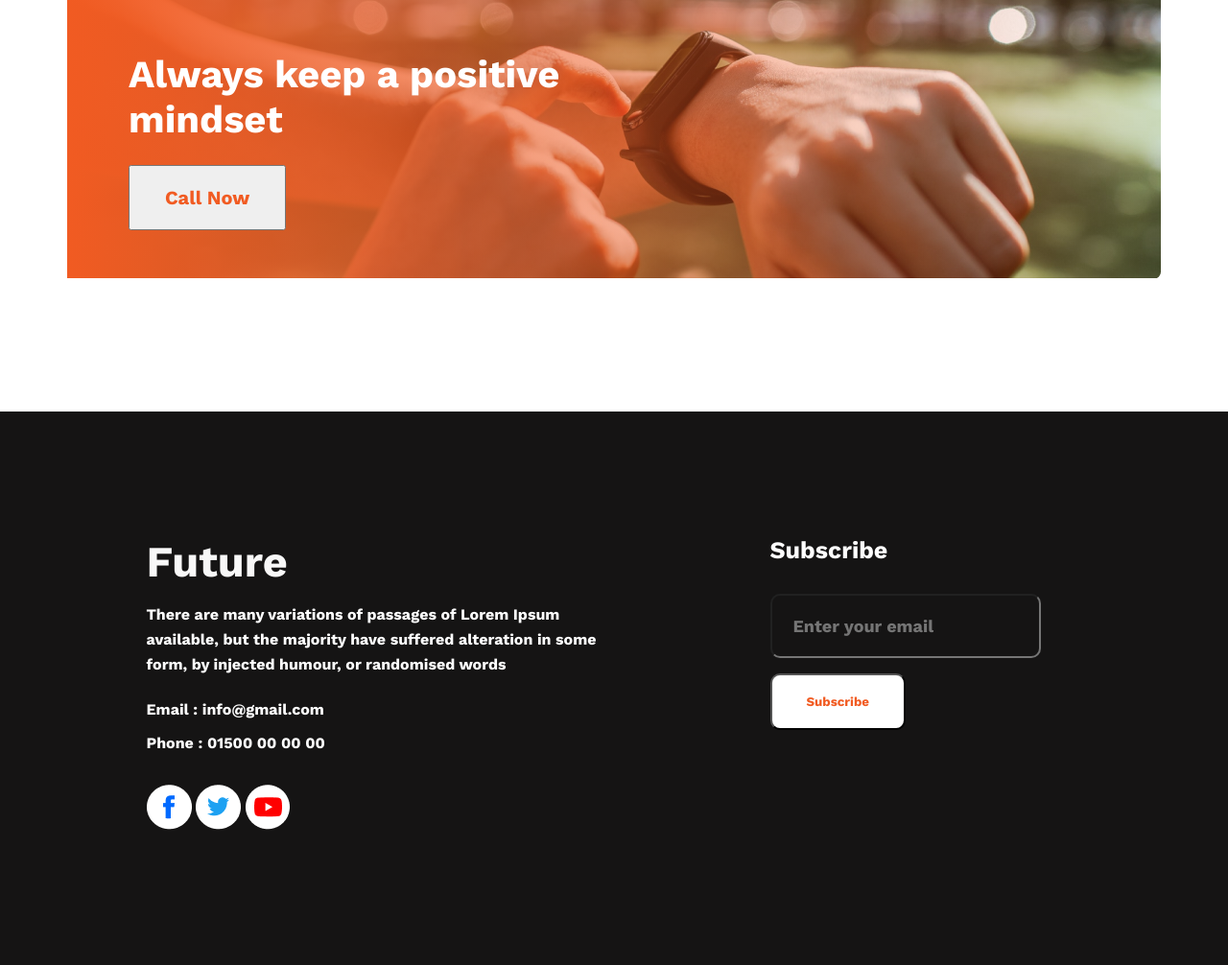
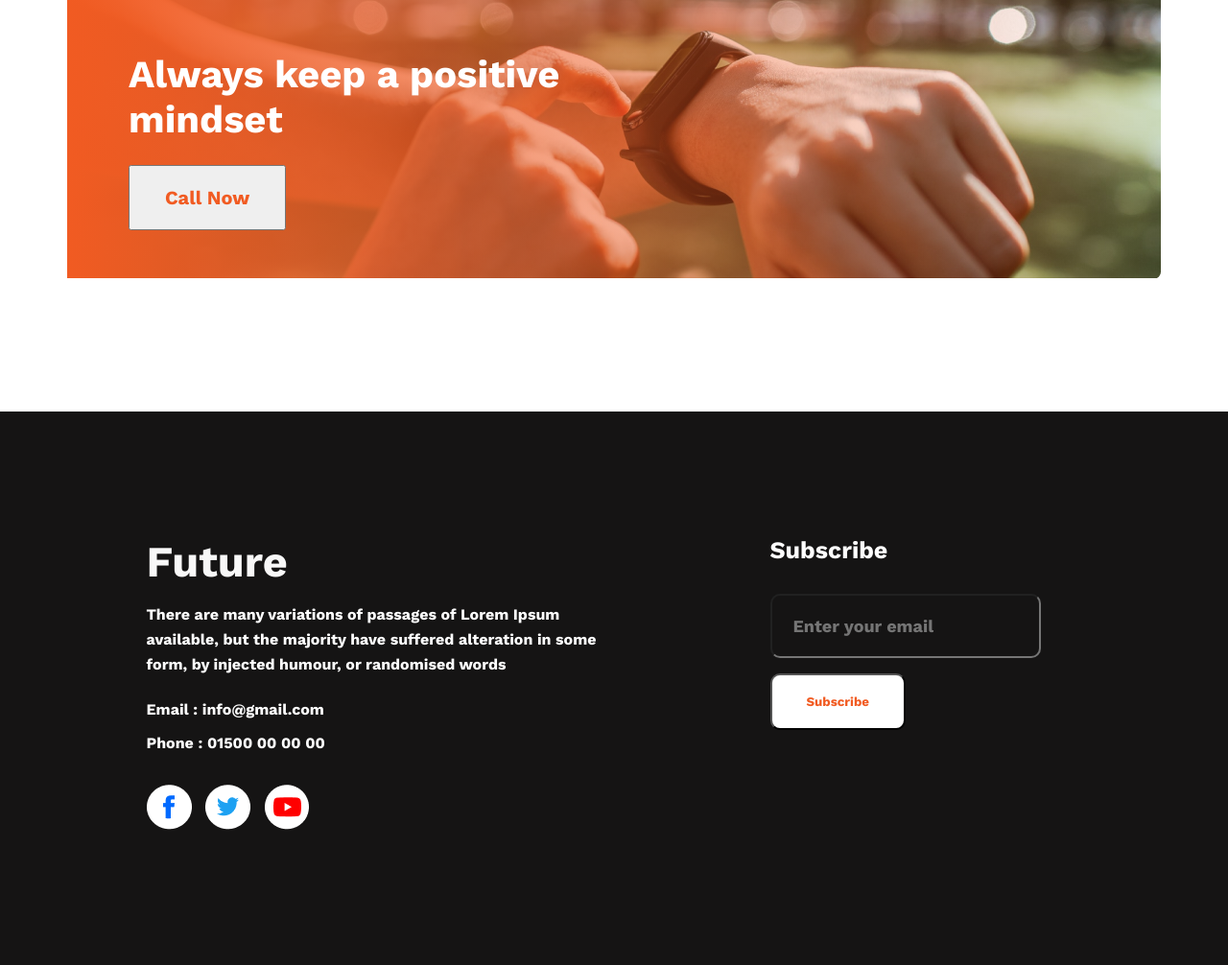
Before and after one commit to Mohammadarifcoding/new-year-new-me, a plain HTML site: page index.html in a window 1280 px wide. Shown: the part 2214-3220 px from the top of the page at 96% size. Drawn offline with nearby package versions, Linux system fonts and the light colour scheme.

Commit message:
Done some margin change in the icon

```diff
--- a/style.css
+++ b/style.css
@@ -191,3 +191,6 @@ margin-bottom: 16px;
   background-color: white;
   border-radius: 10px;
 }
+.icon img{
+  margin-right: 10px;
+}
```
